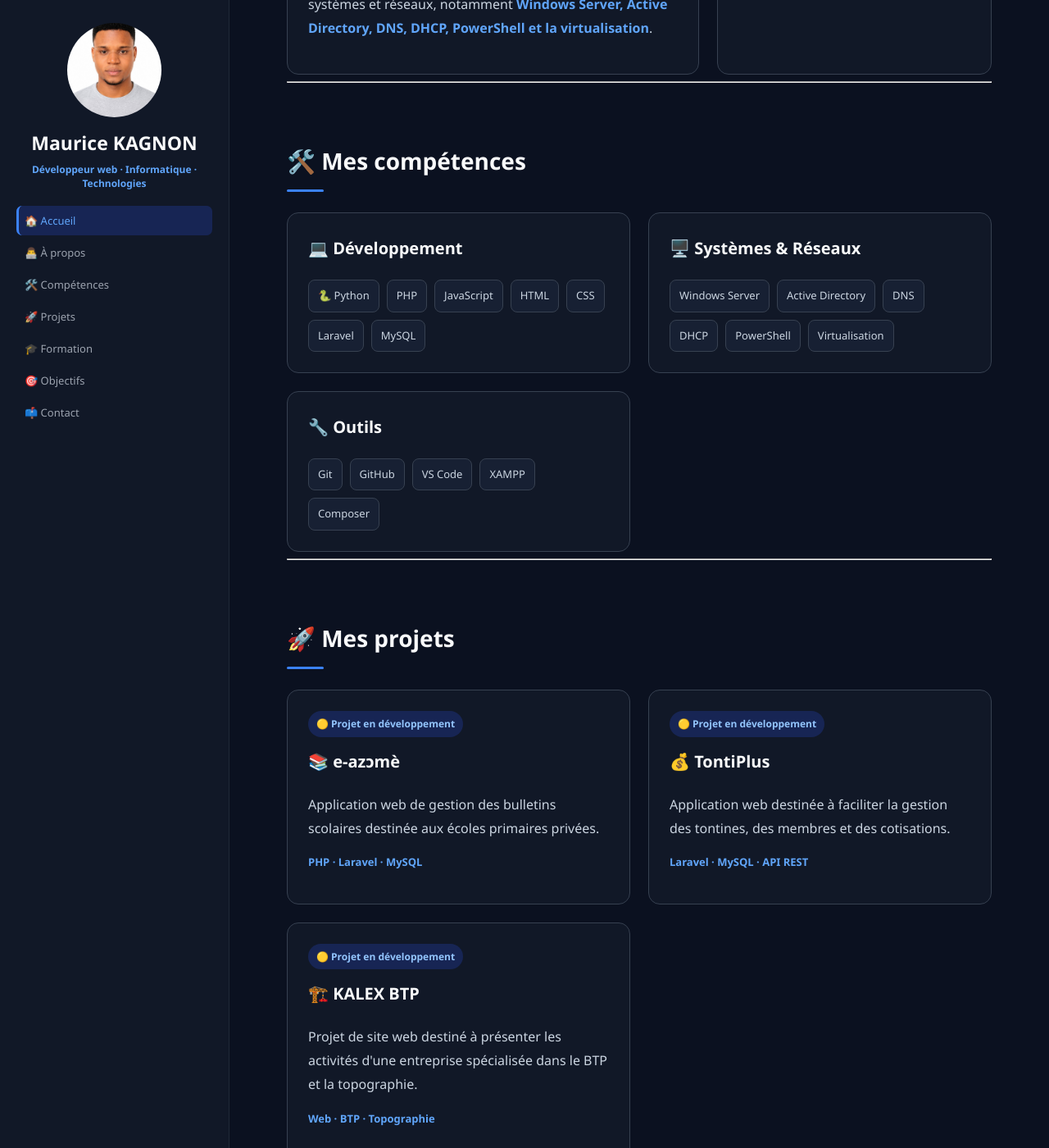
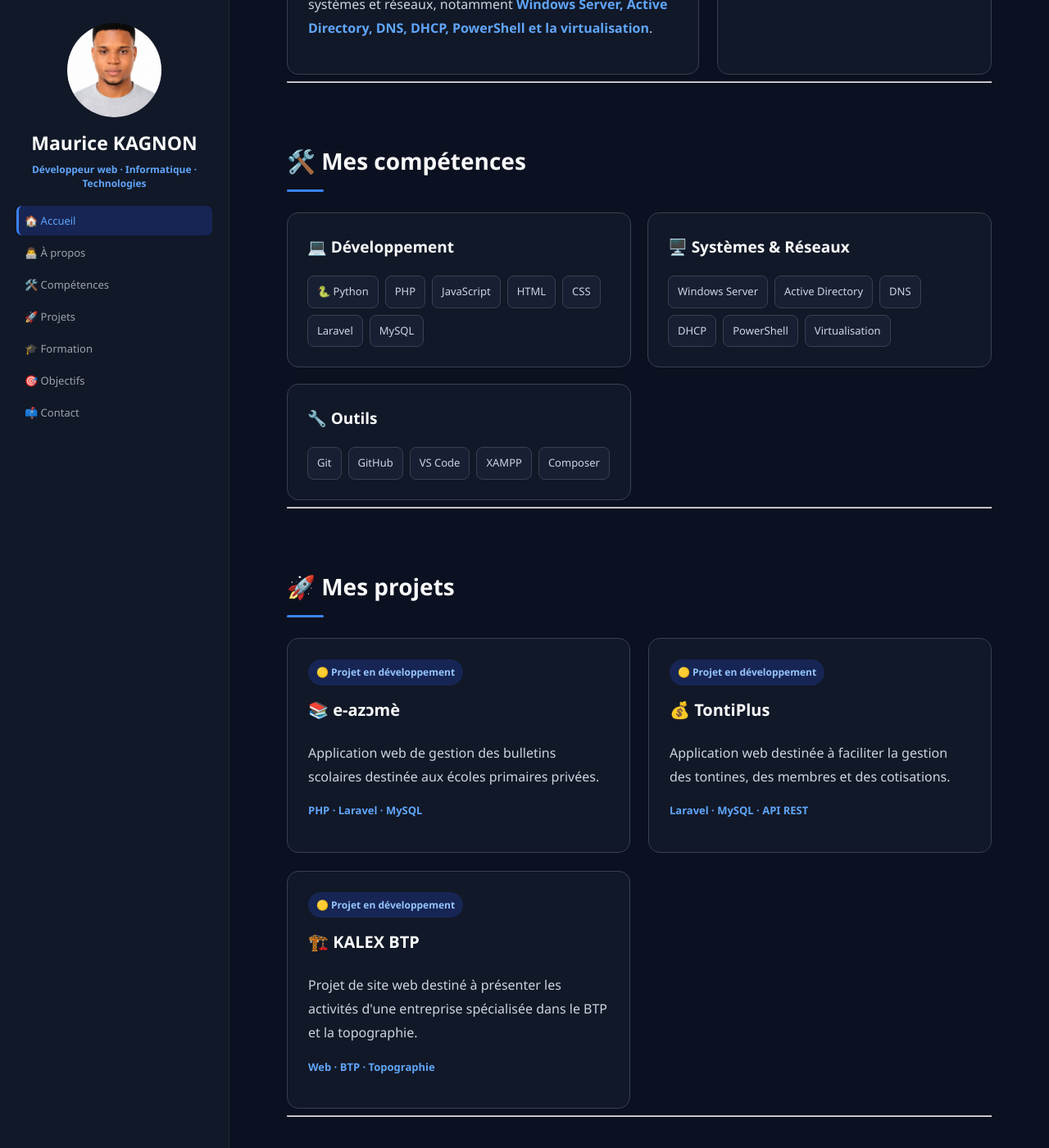
Before and after one commit to JacquesMaurice/maurice-kagnon.github.io, a Jekyll site: the page built from index.md, in a window 1280 px wide and 1400 px high, scrolled down 1284 px. Shown: the whole window at 82% size. Built offline with Jekyll 4.4.1, drawn with Linux system fonts in a browser that asks for light colours.

```diff
--- a/assets/css/style.css
+++ b/assets/css/style.css
@@ -615,25 +615,28 @@ body {
    COMPÉTENCES
    ======================================== */
 
+/* ========================================
+   COMPÉTENCES
+   ======================================== */
+
 .skills-section {
   display: grid;
-  grid-template-columns: repeat(2, 1fr);
-  gap: 22px;
+  grid-template-columns: repeat(2, minmax(0, 1fr));
+  gap: 20px;
   margin-top: 25px;
 }
 
 .skill-card {
-  padding: 25px;
+  padding: 24px;
 
   background: #111827;
 
   border: 1px solid #374151;
   border-radius: 14px;
 
-  transition:
-    transform 0.2s ease,
-    border-color 0.2s ease,
-    box-shadow 0.2s ease;
+  transition: transform 0.2s ease,
+              border-color 0.2s ease,
+              box-shadow 0.2s ease;
 }
 
 .skill-card:hover {
@@ -641,12 +644,13 @@ body {
 
   border-color: #3b82f6;
 
-  box-shadow: 0 10px 25px rgba(0, 0, 0, 0.3);
+  box-shadow: 0 10px 25px rgba(0, 0, 0, 0.30);
 }
 
 .skill-card h3 {
-  margin-top: 0;
-  margin-bottom: 20px;
+  margin: 0 0 18px 0;
+
+  font-size: 19px;
 
   color: #f9fafb;
 }
@@ -654,10 +658,13 @@ body {
 .skill-tags {
   display: flex;
   flex-wrap: wrap;
-  gap: 9px;
+
+  gap: 8px;
 }
 
 .skill-tags span {
+  display: inline-block;
+
   padding: 7px 11px;
 
   background: #172033;
@@ -670,10 +677,7 @@ body {
   font-size: 13px;
   font-weight: 500;
 
-  transition:
-    background 0.2s ease,
-    color 0.2s ease,
-    border-color 0.2s ease;
+  transition: 0.2s ease;
 }
 
 .skill-tags span:hover {
@@ -686,7 +690,7 @@ body {
 
 
 /* ========================================
-   COMPÉTENCES — MOBILE
+   COMPÉTENCES SUR PETIT ÉCRAN
    ======================================== */
 
 @media (max-width: 768px) {
```
